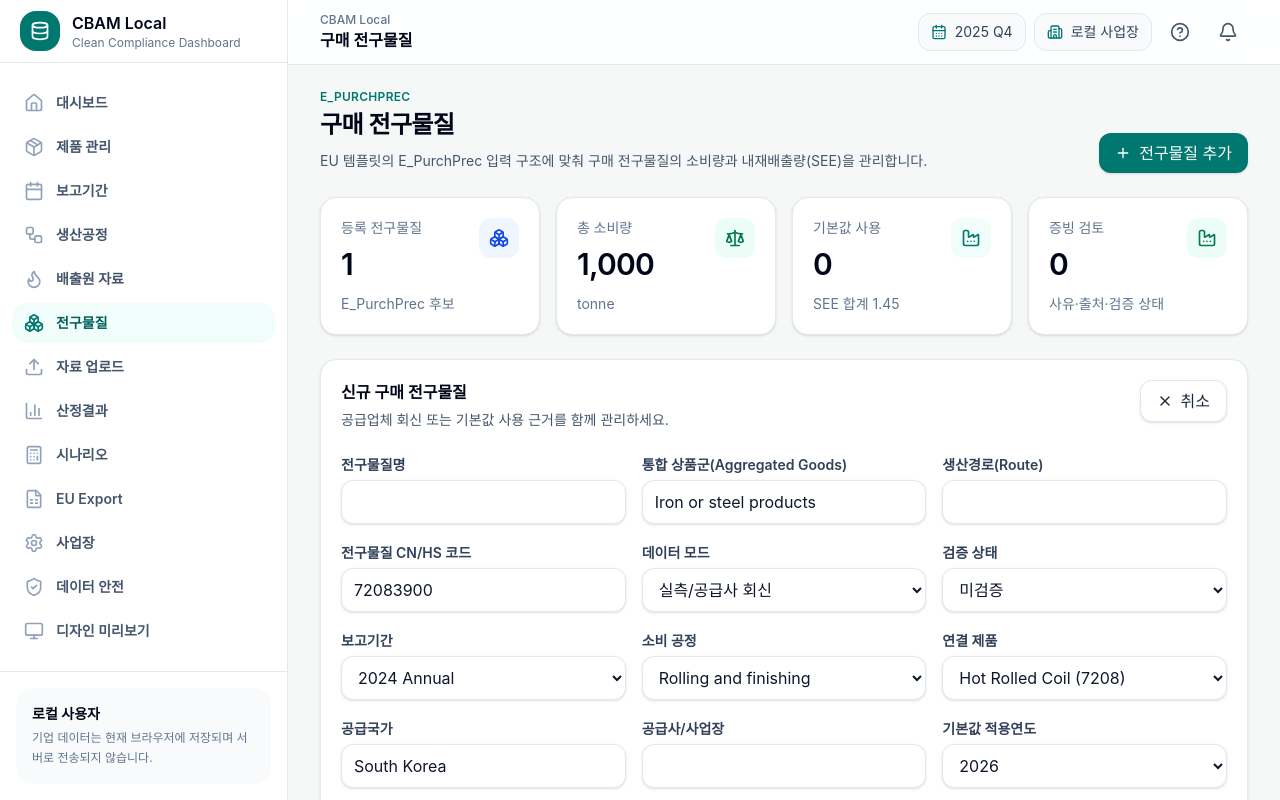
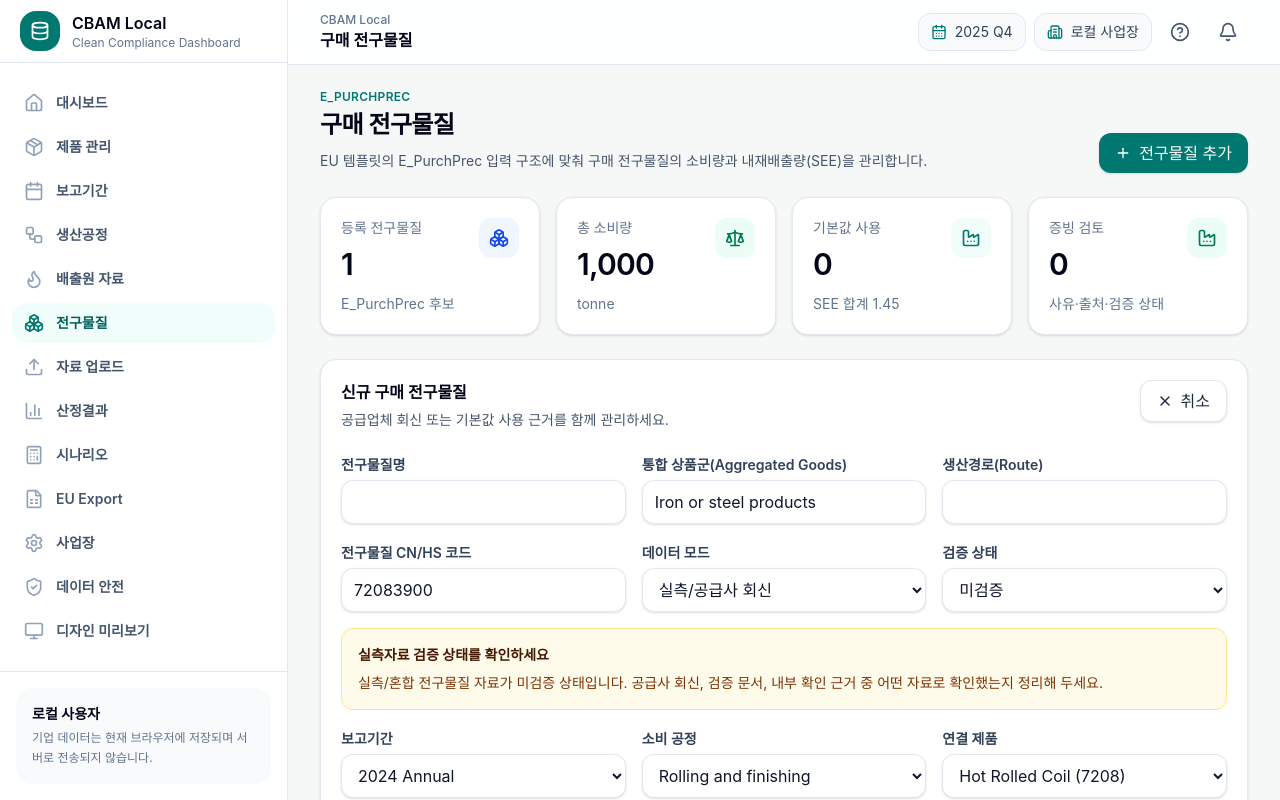
Before and after one commit to neod00/cbam-local-pwa, a Next.js app: page /precursors in a window 1280 px wide. Both pictures are taken after a click on the button "전구물질 추가". Shown: the top 800 px of the page. Built offline with nearby package versions, Linux system fonts and the light colour scheme.

Commit message:
Guide precursor evidence entry

```diff
--- a/src/app/precursors/page.tsx
+++ b/src/app/precursors/page.tsx
@@ -478,6 +478,22 @@ export default function PrecursorsPage() {
                                 <option value="VERIFIED">검증완료</option>
                             </select>
                         </div>
+                        {newItem.data_mode !== 'DEFAULT' && newItem.verification_status === 'UNVERIFIED' && (
+                            <div className="rounded-xl border border-amber-200 bg-amber-50 p-4 text-sm text-amber-950 md:col-span-3">
+                                <p className="font-semibold">실측자료 검증 상태를 확인하세요</p>
+                                <p className="mt-2 text-amber-900">
+                                    실측/혼합 전구물질 자료가 미검증 상태입니다. 공급사 회신, 검증 문서, 내부 확인 근거 중 어떤 자료로 확인했는지 정리해 두세요.
+                                </p>
+                            </div>
+                        )}
+                        {newItem.data_mode === 'DEFAULT' && !newItem.default_value_justification.trim() && (
+                            <div className="rounded-xl border border-amber-200 bg-amber-50 p-4 text-sm text-amber-950 md:col-span-3">
+                                <p className="font-semibold">기본값 사용 근거가 필요합니다</p>
+                                <p className="mt-2 text-amber-900">
+                                    공식 기본값을 사용하는 경우 적용연도, 국가/CN 코드, 기준자료 파일명을 사유에 남겨야 Export 전 검토가 쉬워집니다.
+                                </p>
+                            </div>
+                        )}
                         <div>
                             <label htmlFor="precursor-period" className="text-sm font-semibold text-slate-700">보고기간</label>
                             <select id="precursor-period" className={fieldClass} value={newItem.period_id} onChange={(event) => setNewItem({ ...newItem, period_id: event.target.value })}>
```
Also changed, not shown: 1 other file (tests, documents, lock files or other folders).
